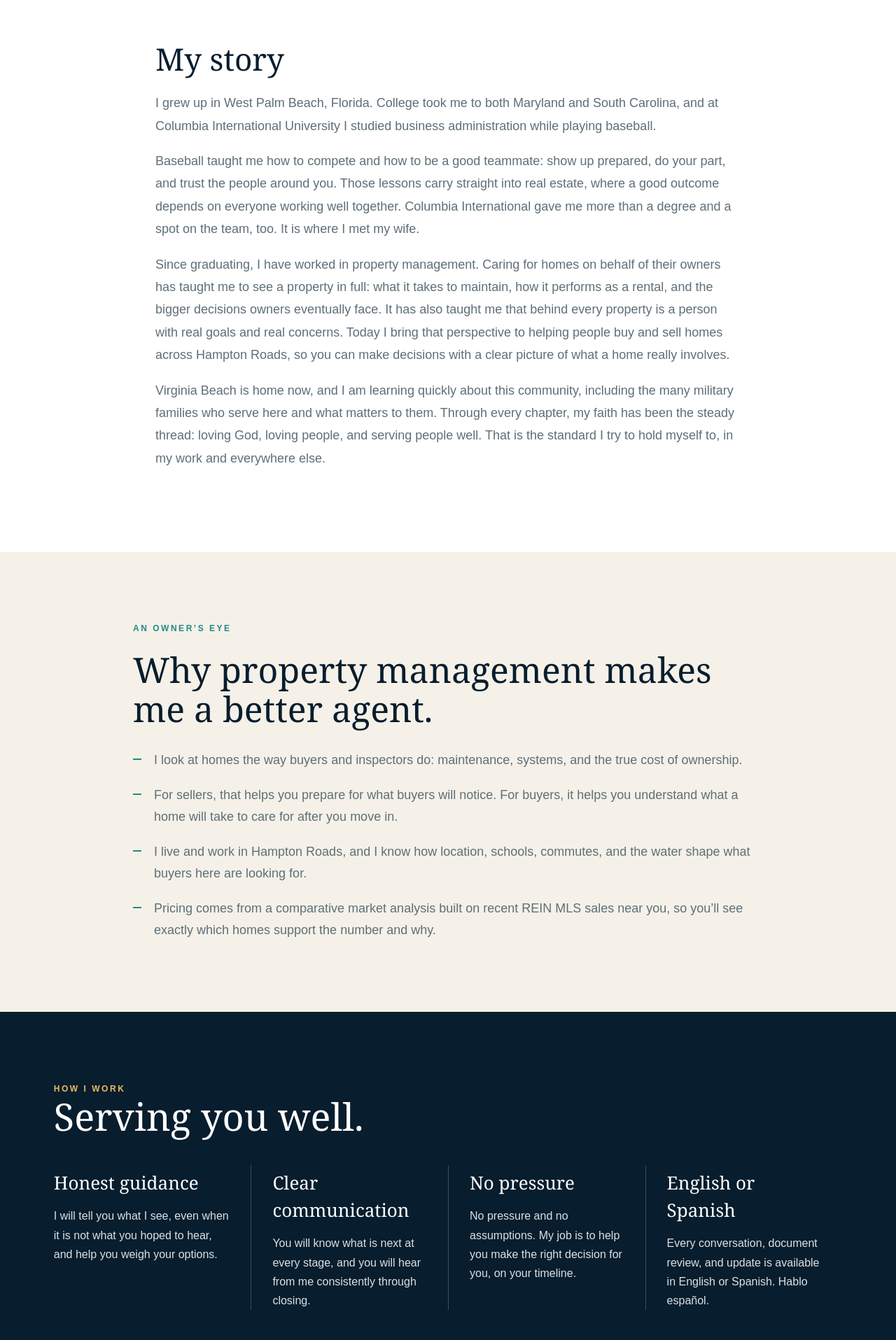
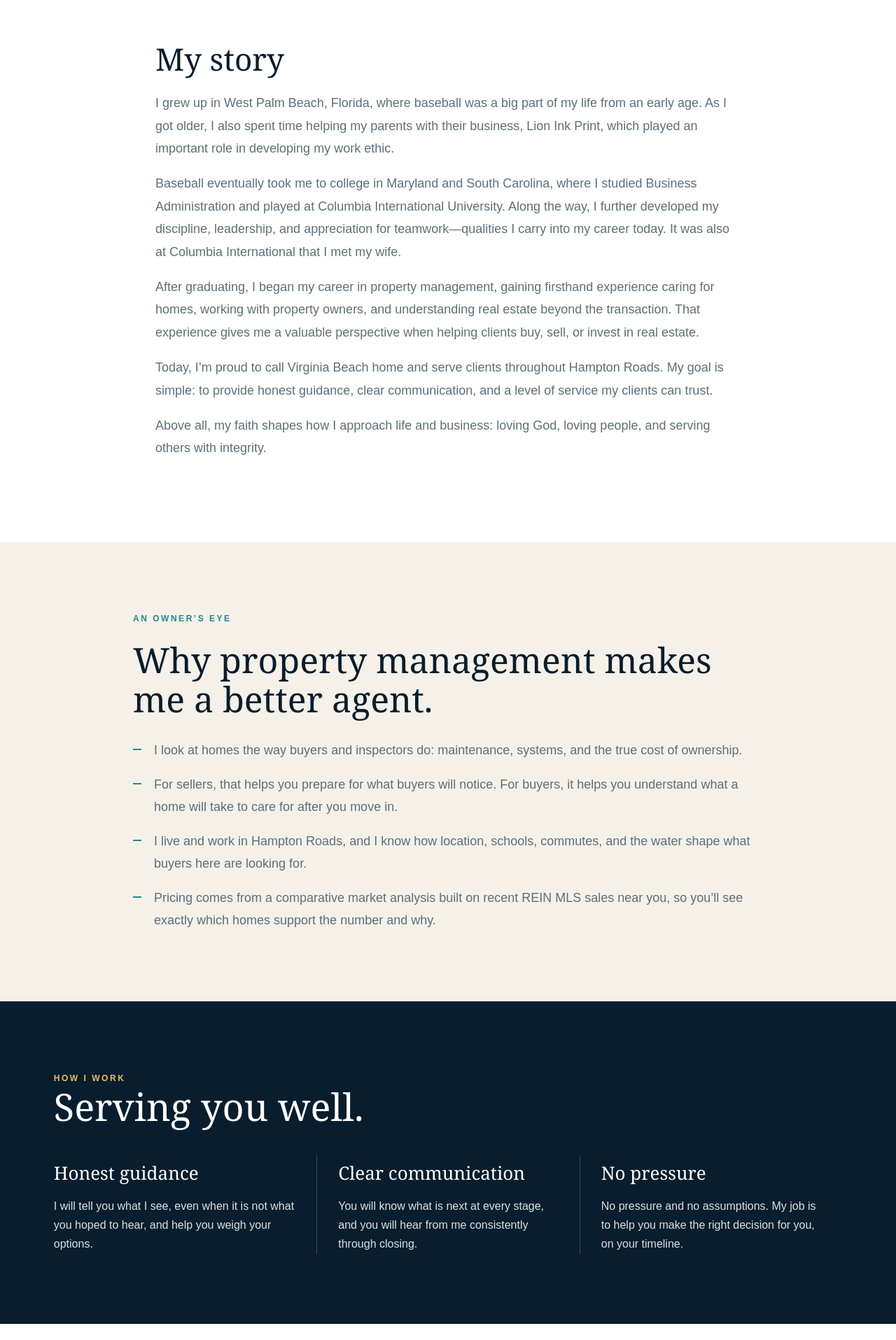
Before and after one commit to emmanuel-maldonado/emmanuel-maldonado-real-estate, a Next.js app: page /about in a window 1280 px wide. Shown: the part 1265-3180 px from the top of the page at 70% size. Built offline with nearby package versions, Linux system fonts and the light colour scheme.

Commit message:
About: Emmanuel's own story and Outside of Work copy; remove English or Spanish card

```diff
--- a/src/app/(english)/about/about.css
+++ b/src/app/(english)/about/about.css
@@ -15,7 +15,7 @@
 .about-page .about-ways{padding:100px clamp(24px,6vw,90px);background:var(--navy);color:#d9e2e6}
 .about-page .about-ways .eyebrow{color:#e9bd62}
 .about-page .about-ways h2,.about-page .about-ways h3{color:#fff}
-.about-page .about-ways-grid{display:grid;grid-template-columns:repeat(4,1fr);gap:0}
+.about-page .about-ways-grid{display:grid;grid-template-columns:repeat(3,1fr);gap:0}
 .about-page .about-ways-grid article{padding:6px 30px 0;border-left:1px solid #345064}
 .about-page .about-ways-grid article:first-child{border-left:0;padding-left:0}
 .about-page .about-ways h3{font-size:26px;margin:0 0 14px}
@@ -40,5 +40,5 @@
 .about-page .about-salt{padding:38px;background:var(--sand);border-left:4px solid #c9973a}
 .about-page .about-personal .about-salt p.about-salt-welcome{color:var(--navy);font-weight:700;margin:0}
 .about-page .about-outside{padding-top:38px}
-@media(max-width:1100px){.about-page .about-ways-grid{grid-template-columns:repeat(2,1fr);gap:36px 0}.about-page .about-ways-grid article:nth-child(3){border-left:0;padding-left:0}}
+@media(max-width:1100px){.about-page .about-ways-grid article{padding:6px 22px 0}.about-page .about-ways-grid article:first-child{padding-left:0}.about-page .about-ways h3{font-size:23px}}
 @media(max-width:820px){.about-page .about-hero{grid-template-columns:1fr;padding:48px 24px 70px;gap:34px}.about-page .about-hero-photo{max-width:none;aspect-ratio:1/1}.about-page .about-story{padding:80px 24px 70px}.about-page .about-ways,.about-page .about-help{padding:80px 24px}.about-page .about-ways-grid,.about-page .about-help-grid,.about-page .about-personal{grid-template-columns:1fr}.about-page .about-pm{padding:80px 24px}.about-page .about-personal{padding:80px 24px 20px;gap:50px}.about-page .about-salt{padding:28px 24px}.about-page .about-outside{padding-top:0}.about-page .about-ways-grid article{border-left:0;border-top:1px solid #345064;padding:28px 0 0}.about-page .about-ways-grid article:first-child{border-top:0;padding-top:0}.about-page .about-cta-actions{width:100%;flex-direction:column}}
--- a/src/app/(english)/about/page.tsx
+++ b/src/app/(english)/about/page.tsx
@@ -11,7 +11,6 @@ const promises = [
   ["Honest guidance", "I will tell you what I see, even when it is not what you hoped to hear, and help you weigh your options."],
   ["Clear communication", "You will know what is next at every stage, and you will hear from me consistently through closing."],
   ["No pressure", "No pressure and no assumptions. My job is to help you make the right decision for you, on your timeline."],
-  ["English or Spanish", "Every conversation, document review, and update is available in English or Spanish."],
 ];
 
 export default function AboutPage() {
@@ -35,10 +34,11 @@ export default function AboutPage() {
         <h2>Real estate decisions deserve time, context, and honest guidance.</h2>
         <p>I help people buy and sell homes in Hampton Roads, and I also work as a property manager. Whether you are buying your first home, selling a place you have loved, or deciding what to do with a property you own, I want you to feel clear, informed, and cared for at every step.</p>
         <h2 className="about-subhead">My story</h2>
-        <p>I grew up in West Palm Beach, Florida. College took me to both Maryland and South Carolina, and at Columbia International University I studied business administration while playing baseball.</p>
-        <p>Baseball taught me how to compete and how to be a good teammate: show up prepared, do your part, and trust the people around you. Those lessons carry straight into real estate, where a good outcome depends on everyone working well together. Columbia International gave me more than a degree and a spot on the team, too. It is where I met my wife.</p>
-        <p>Since graduating, I have worked in property management. Caring for homes on behalf of their owners has taught me to see a property in full: what it takes to maintain, how it performs as a rental, and the bigger decisions owners eventually face. It has also taught me that behind every property is a person with real goals and real concerns. Today I bring that perspective to helping people buy and sell homes across Hampton Roads, so you can make decisions with a clear picture of what a home really involves.</p>
-        <p>Virginia Beach is home now, and I am learning quickly about this community, including the many military families who serve here and what matters to them. Through every chapter, my faith has been the steady thread: loving God, loving people, and serving people well. That is the standard I try to hold myself to, in my work and everywhere else.</p>
+        <p>I grew up in West Palm Beach, Florida, where baseball was a big part of my life from an early age. As I got older, I also spent time helping my parents with their business, Lion Ink Print, which played an important role in developing my work ethic.</p>
+        <p>Baseball eventually took me to college in Maryland and South Carolina, where I studied Business Administration and played at Columbia International University. Along the way, I further developed my discipline, leadership, and appreciation for teamwork—qualities I carry into my career today. It was also at Columbia International that I met my wife.</p>
+        <p>After graduating, I began my career in property management, gaining firsthand experience caring for homes, working with property owners, and understanding real estate beyond the transaction. That experience gives me a valuable perspective when helping clients buy, sell, or invest in real estate.</p>
+        <p>Today, I&rsquo;m proud to call Virginia Beach home and serve clients throughout Hampton Roads. My goal is simple: to provide honest guidance, clear communication, and a level of service my clients can trust.</p>
+        <p>Above all, my faith shapes how I approach life and business: loving God, loving people, and serving others with integrity.</p>
       </section>
 
       <section className="about-pm">
@@ -56,7 +56,7 @@ export default function AboutPage() {
 
       <section className="about-ways">
         <div className="about-section-head"><p className="eyebrow">How I work</p><h2>Serving you well.</h2></div>
-        <div className="about-ways-grid">{promises.map(([title, copy]) => <article key={title}><h3>{title}</h3><p>{copy}{title === "English or Spanish" ? <> <span lang="es">Hablo español.</span></> : null}</p></article>)}</div>
+        <div className="about-ways-grid">{promises.map(([title, copy]) => <article key={title}><h3>{title}</h3><p>{copy}</p></article>)}</div>
       </section>
 
       <section className="about-personal">
@@ -67,9 +67,9 @@ export default function AboutPage() {
           <p className="about-salt-welcome">My faith shapes how I work, not who I work with. Whatever you believe, you will get the same respect, honesty, and effort from me.</p>
         </aside>
         <div className="about-outside">
-          <p className="eyebrow">Outside of work</p>
+          <p className="eyebrow">Outside of Work</p>
           <h2>A little more about me.</h2>
-          <p>Away from work, my life centers on my wife and family and on our church, where I am glad to be involved. Some of my favorite days are simply time with family at the beach. I try to stay active with fitness and a good game of pickleball, and I am big into making espresso, so I am always happy to talk coffee.</p>
+          <p>Outside of real estate, I enjoy spending time with my wife and family, serving at our local church, and staying active through weightlifting and pickleball. You&rsquo;ll also find me enjoying the beach or making a good espresso at home.</p>
         </div>
       </section>
 
```
